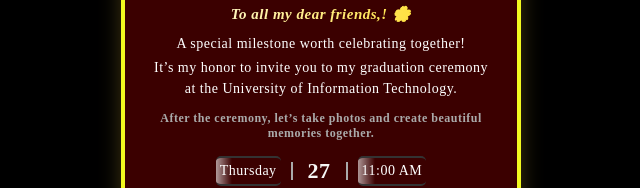
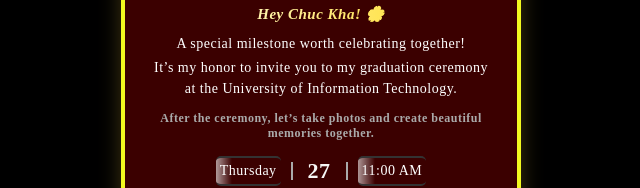
Before and after one commit to TaQyn/Graduation-Invitation-Kha, a plain HTML site: page index.html in a window 1280 px wide. Shown: the part 447-635 px from the top of the page, 319-959 px from the left. Drawn offline with Linux system fonts and the light colour scheme.

Commit message:
Update index.html

```diff
--- a/index.html
+++ b/index.html
@@ -19,7 +19,7 @@
         <div class="image-container">
             <img src="https://i.postimg.cc/PrKT2H2R/image3.jpg" alt="Graduation Image" id="gradImage">
         </div>
-        <h1 class="invite-name">To all my dear friends,! 🌸</h1>
+        <h1 class="invite-name">Hey Chuc Kha! 🌸</h1>
         <div class="details">
             <p>A special milestone worth celebrating together!</p>
             <p>It’s my honor to invite you to my graduation ceremony at the
@@ -59,4 +59,5 @@
     <script src="script.js"></script>
 </body>
 
+
 </html>
```
